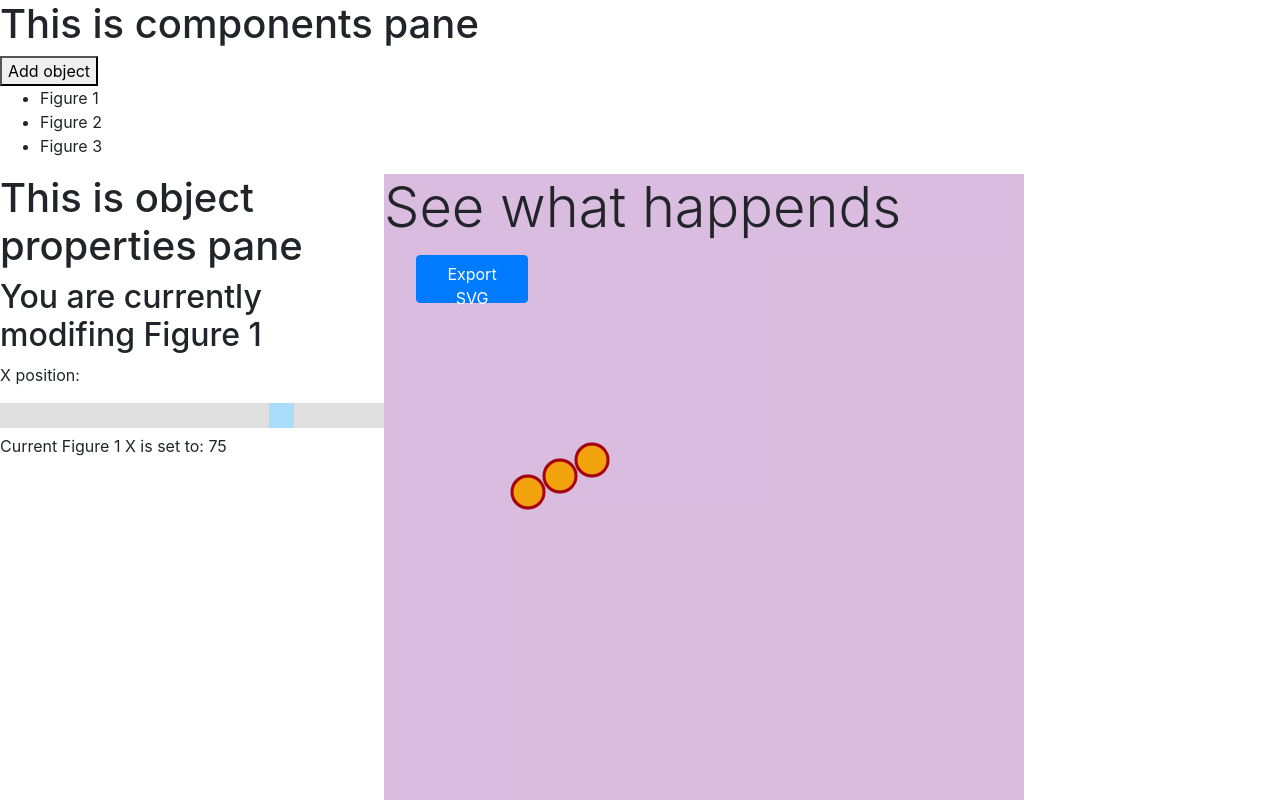
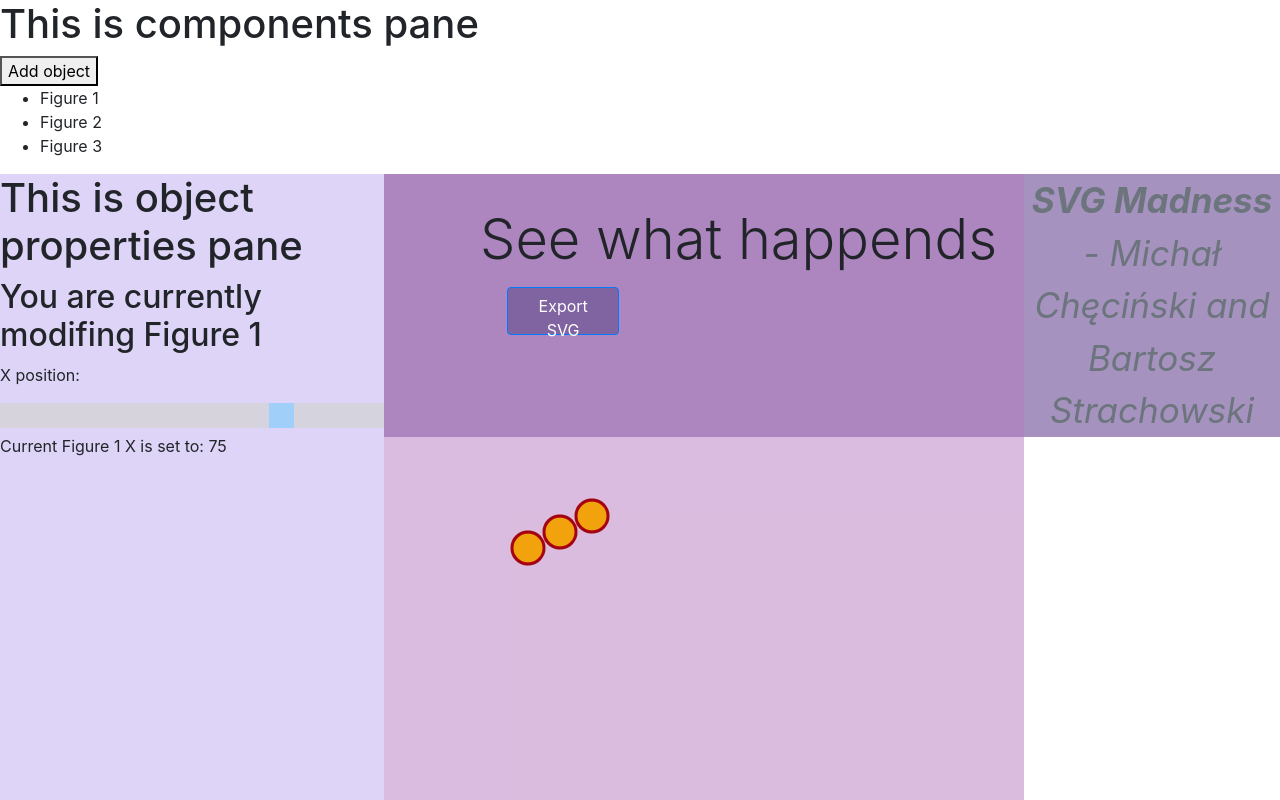
Before and after one commit to strachob/svg-animations, a React (Create React App) app: page / in a window 1280 px wide. Shown: the top 800 px of the page. Built offline with nearby package versions, Linux system fonts and the light colour scheme.

Commit message:
styling App bg color and component headers

```diff
--- a/src/App.css
+++ b/src/App.css
@@ -8,8 +8,22 @@ body {
 
 .pane {
   float: left;
-  height: 100vh;
+  height: 94.5vh;
   /* margin: 10px; */
+  background-color: rgb(221, 212, 247);
+}
+
+.footer {
+  background-color: rgb(166, 146, 190);
+  text-align: center;
+  font-size: 35px;
+}
+
+.figure-header {
+  margin-top: 5%;
+  margin-left: 15%;
+  margin-bottom: 5%;
+  vertical-align: middle;
 }
 
 .app-header {
@@ -26,3 +40,11 @@ body {
 .app-link {
   color: #61dafb;
 }
+
+.btn-primary, .btn-primary:hover, .btn-primary:active, .btn-primary:visited {
+  background-color: #8064A2 !important;
+}
+
+.object-pane-header {
+  height: 25%;
+}
--- a/src/App.js
+++ b/src/App.js
@@ -30,10 +30,11 @@ class App extends React.Component{
 
   render(){
     return (
-      <div className="App">
+      <div className="app">
       <ObjectsPane objects={objects} selectItem={this.selectItemFunc}/>
       <ObjectProps selectedItem={objects[this.state.selectedObjectItem]} posChange={this.changeX} />
       <AnimationPane image={logo}/>
+      <div className="footer text-muted font-italic"><strong>SVG Madness</strong> - Michał Chęciński and Bartosz Strachowski</div>
       </div>
     );
   }
```
